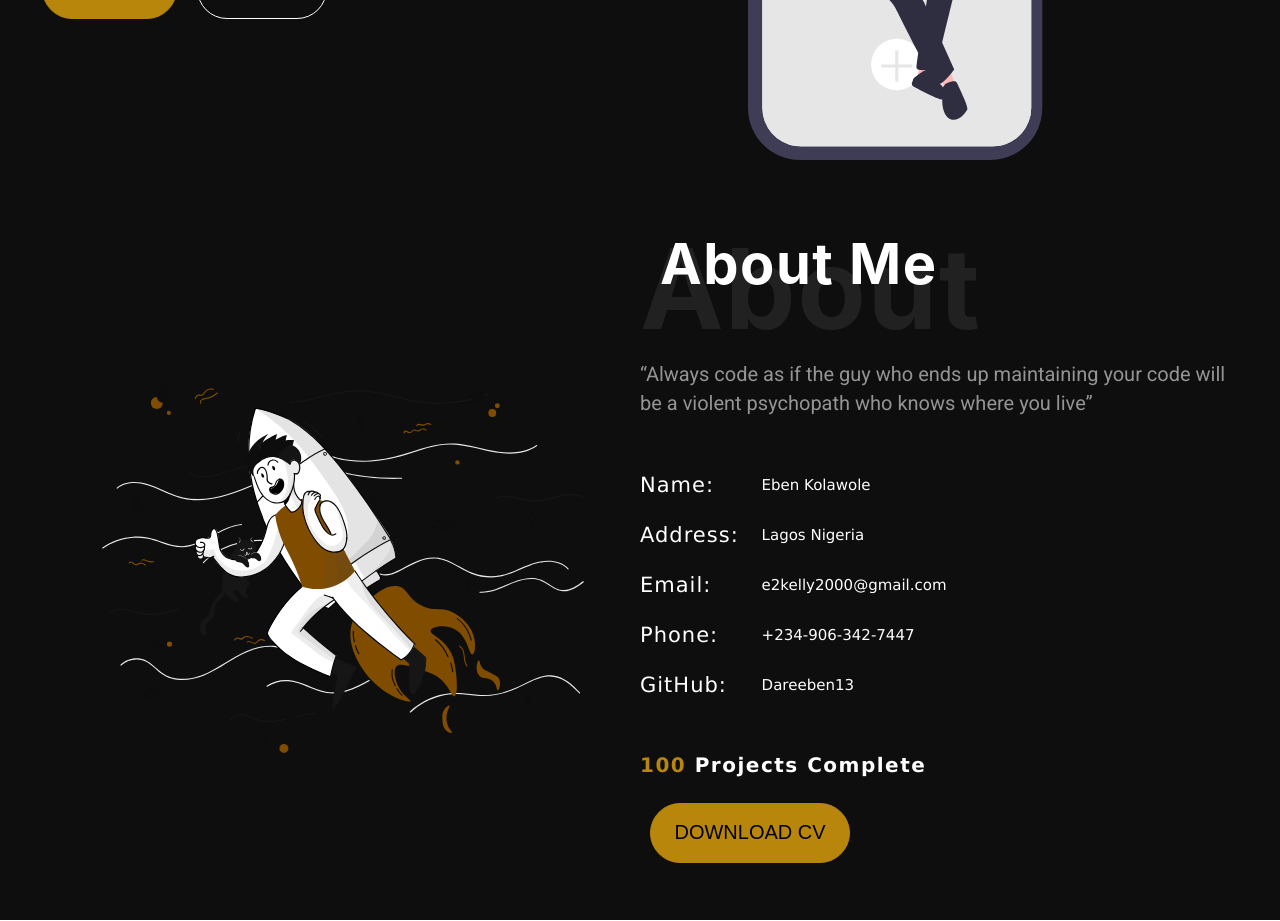
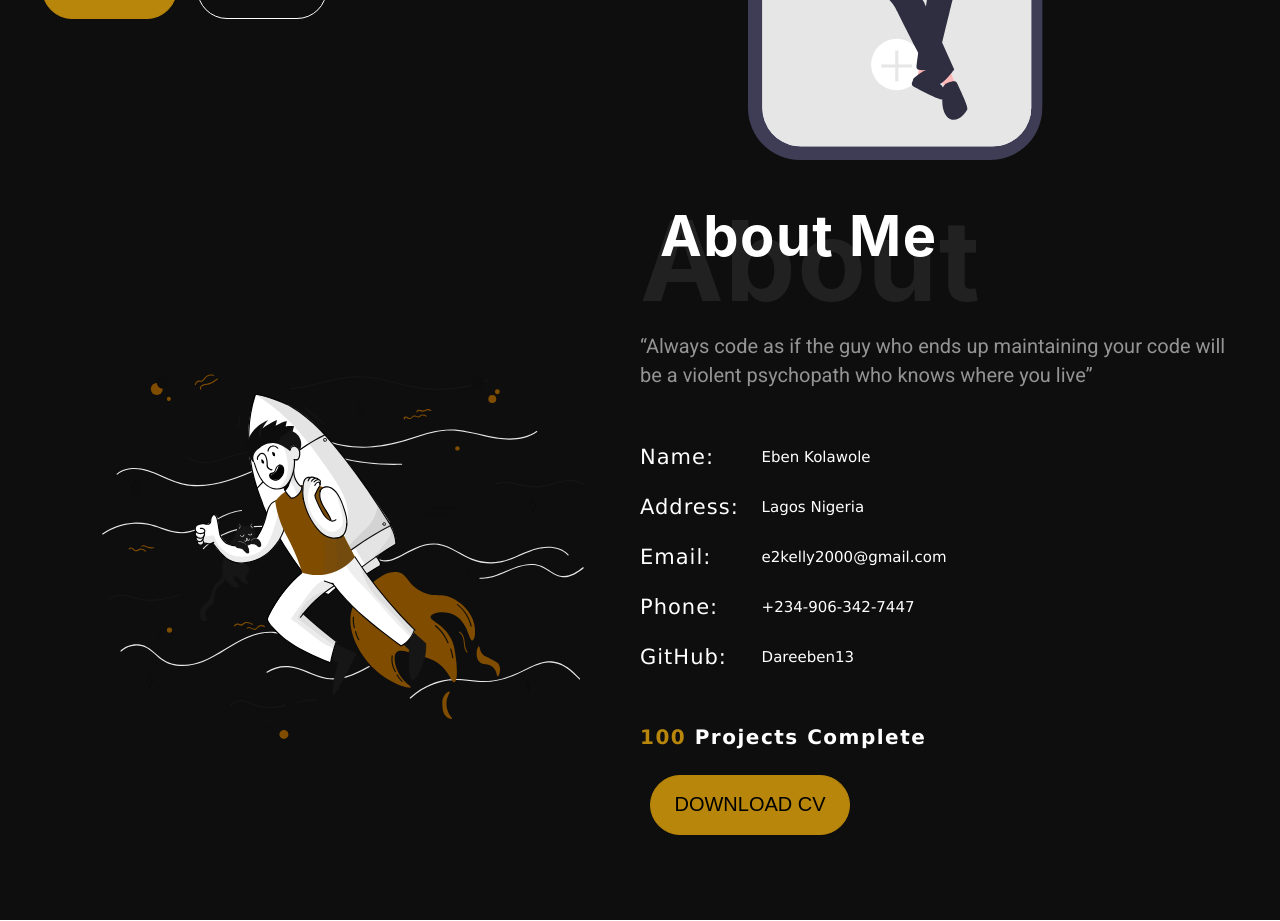
Before and after one commit to Dareeben13/portfolio, a React (Create React App) app: page / in a window 1280 px wide. Shown: the part 680-1601 px from the top of the page. Built offline with nearby package versions, Linux system fonts and the light colour scheme.

Commit message:
third commit with about page

```diff
--- a/src/components/About.css
+++ b/src/components/About.css
@@ -3,7 +3,7 @@
 	color: white;
 	width: 100%;
 	height: 100vh;
-	padding-top: 3em;
+	padding-top: 2em;
 	display: grid;
 	grid-template-columns: 1fr 1fr;
 }
```
